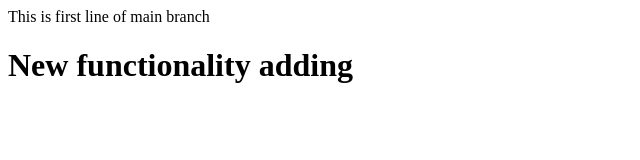
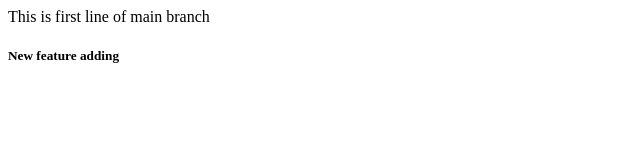
Before and after one commit to mukulsingh75/Demo, a plain HTML site: page index.html in a window 1280 px wide. Shown: the whole page, without its empty margins (0-640 px from the left). Drawn offline with Linux system fonts and the light colour scheme.

Commit message:
new feature

```diff
--- a/index.html
+++ b/index.html
@@ -1,2 +1,2 @@
 <p>This is first line of main branch</p>
-<h1>New functionality adding</h1>
+<h5>New feature adding</h5>
```
